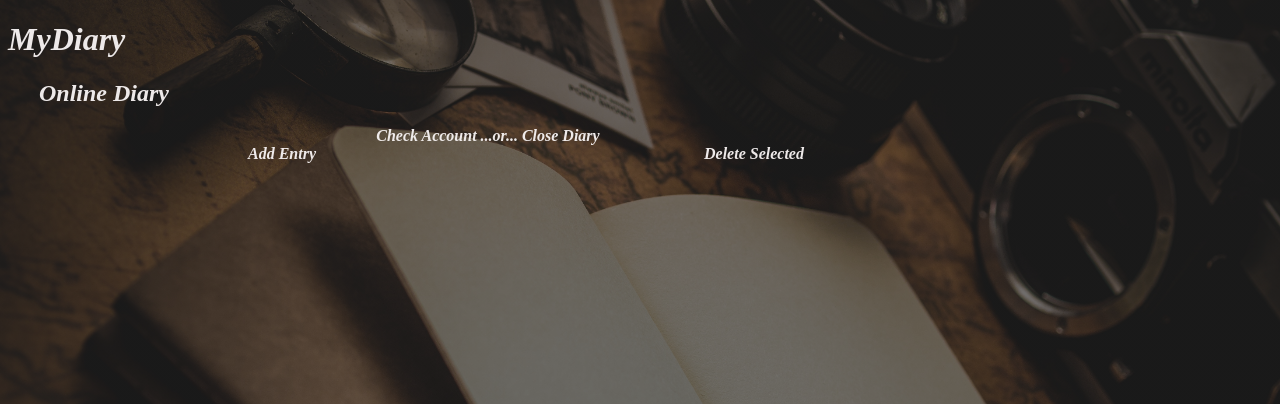
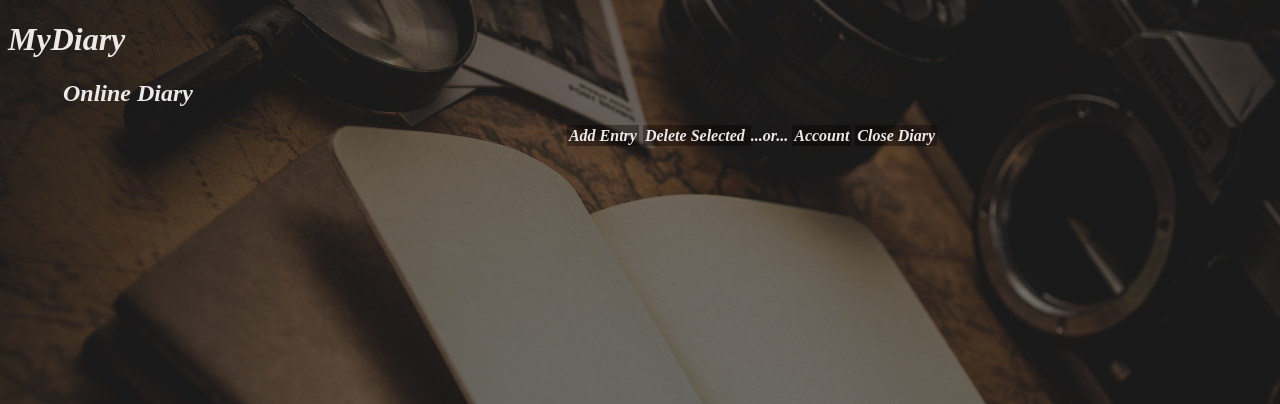
Before and after one commit to RonKbS/baron_s_online_journal, a Flask app: page /home in a window 1280 px wide. Shown: the top 404 px of the page. Run offline with Flask 2, Linux system fonts and the light colour scheme; data that the repository does not hold is empty.

Commit message:
Style the home navigation bar

```diff
--- a/app/static/styles.css
+++ b/app/static/styles.css
@@ -20,12 +20,12 @@ body {
 h1{
     -webkit-text-fill-color: rgba(245, 240, 240, 0.966);
     width: 10%;
+    left: 0;
 }
 h2 {
     -webkit-text-fill-color: rgba(245, 240, 240, 0.966);
-    width: 100%;
-    left: -40%;
-    border-width: 2px;
+    width: 25%;
+    left: 0;
 }
 table {
     position: relative;
@@ -63,8 +63,8 @@ button {
     border-width: 2px;
     border-color: rgba(63, 36, 36, 0.473);
     width: 100%;
-    left: 0;
-    position: fixed;
+    left: 15%;
+    position: relative;
     bottom: 83%;
 }
 
@@ -131,6 +131,11 @@ input {
 }
 
 /*Home page and Entry page*/
+#home_nav{
+    left: 40%;
+    width: 75%;
+}
+
 #entry {
     color: white;
     outline: none;
@@ -159,11 +164,12 @@ input {
     font-weight: bold;
 }
 .each {
+    color: rgba(245, 240, 240, 0.966);
     height: 30px;
     width: 700px;
     border: solid;
     border-width: 2px;
-    background-color: rgba(245, 223, 223, 0.219);
+    background-color: rgba(8, 0, 0, 0.39);
     border-color: transparent;
     font-weight: bold;
     cursor: pointer;
--- a/app/templates/home_page.html
+++ b/app/templates/home_page.html
@@ -14,14 +14,14 @@
 <body>
     <h1 class="appear">MyDiary</h1>
     <h2 class="appear">Online Diary</h2>
-    <div class="appear">
-        <a href="http://127.0.0.1:5000/account" class="appear">Check Account</a>
+    <div class="appear" id="home_nav">
+        <a href="http://127.0.0.1:5000/entry" class="each">Add Entry</a>
+        <a onclick="delete_several()" class="each"> Delete Selected </a>
         ...or...
-        <a onclick="logout()" class="appear">Close Diary</a>
+        <a href="http://127.0.0.1:5000/account" class="each">Account</a>
+        <a onclick="logout()" class="each">Close Diary</a>
     </div>
     <div id="entries_block">
-        <a href="http://127.0.0.1:5000/entry" class="appear">Add Entry</a>
-        <a onclick="delete_several()" class="appear" id="del"> Delete Selected </a>
         <table id="entries_table">
             <script type="text/javascript">
                 display_entries()
```
Also changed, not shown: app/templates/index.html (+4 -5 lines).
